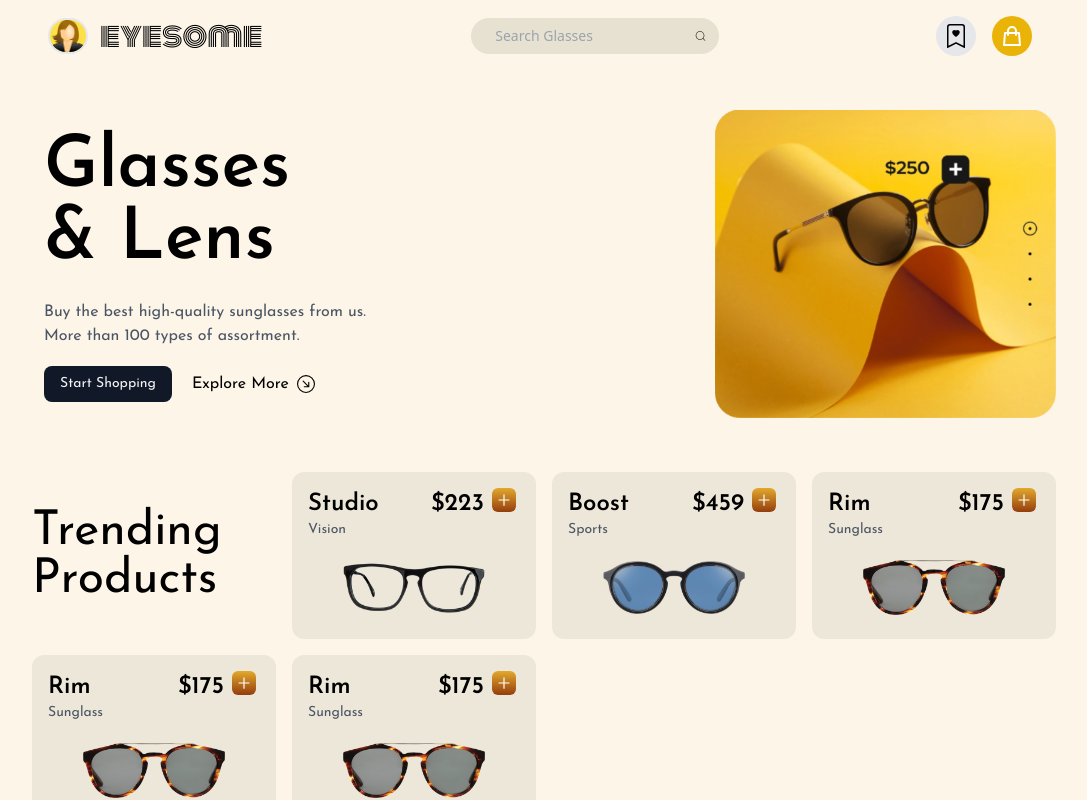
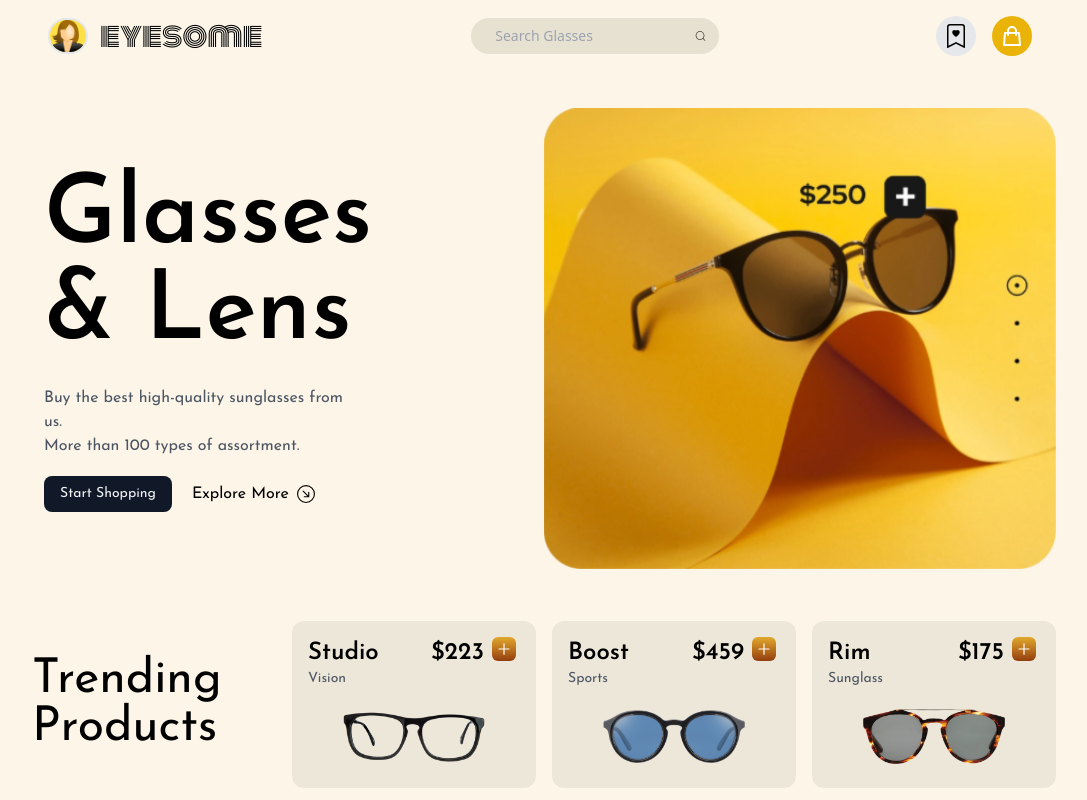
Before and after one commit to SandhyaR1007/eyeshots-react, a React (Vite) app: page / in a window 1280 px wide. Shown: the top 800 px of the page, without its empty margins (96-1183 px from the left). Built offline with nearby package versions, Linux system fonts and the light colour scheme.

Commit message:
update: width classes

```diff
--- a/src/components/banner/Banner.jsx
+++ b/src/components/banner/Banner.jsx
@@ -5,8 +5,8 @@ import bannerImg from "@/assets/bannerImg.png";
 const Banner = () => {
   return (
     <main className=" flex justify-between items-center py-4 my-5 font-josephin relative">
-      <section className="max-w-xl mx-auto sm:mx-0  sm:w-2/3 p-3  ">
-        <h1 className="text-8xl sm:text-6xl md:text-7xl font-semibold  py-3 w-full md:w-1/2">
+      <section className="max-w-xl mx-auto sm:mx-0  w-full p-3  lg:w-1/3">
+        <h1 className="text-8xl  md:text-7xl lg:text-8xl font-semibold  py-3 w-full ">
           Glasses & Lens
         </h1>
         <p className="py-3 text-md  text-gray-600">
@@ -22,8 +22,8 @@ const Banner = () => {
           </button>
         </section>
       </section>
-      <section className="hidden sm:block w-1/3">
-        <img src={bannerImg} alt="bannerImg" width={350} />
+      <section className="hidden lg:block w-1/2">
+        <img src={bannerImg} alt="bannerImg" className="w-full h-full" />
       </section>
     </main>
   );
```
